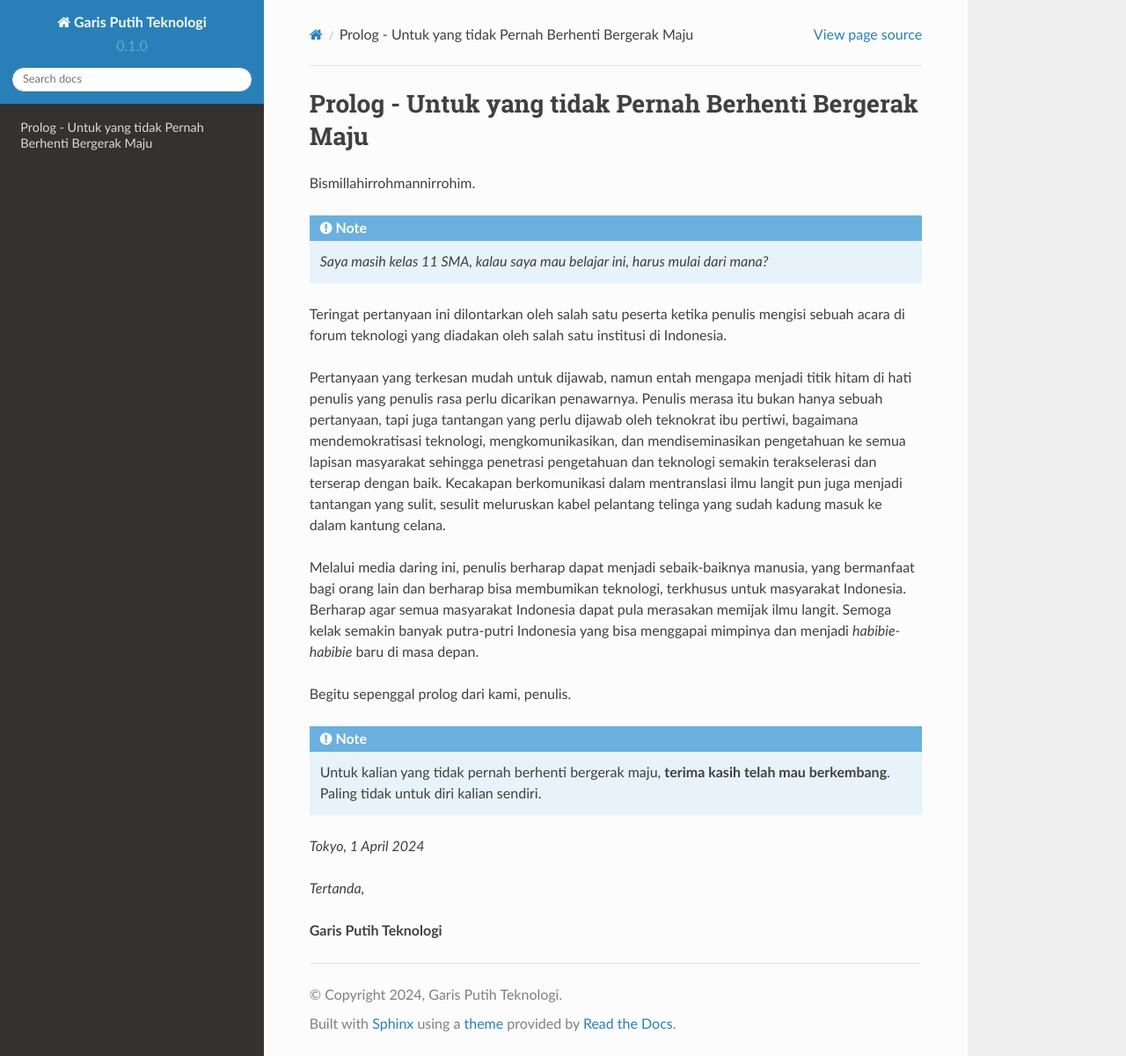
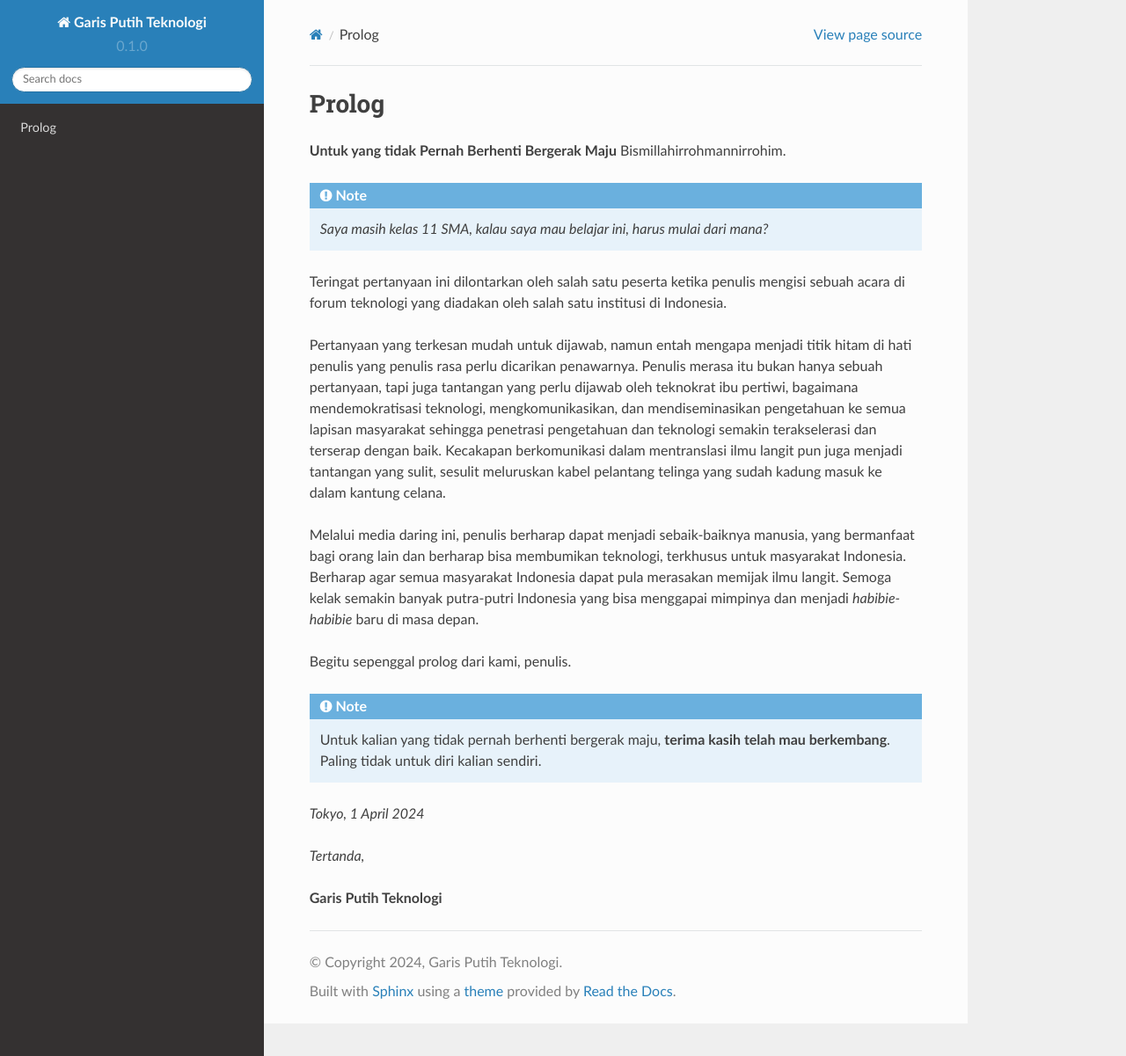
Before and after one commit to garisputihteknologi/garisputihteknologi, a Sphinx documentation site: the page built from docs/source/index.rst, in a window 1280 px wide and 1201 px high. Shown: the whole window at 88% size. Built offline with Sphinx 7.4.7 and the Read the Docs theme 2.0.0, drawn with Linux system fonts in a browser that asks for light colours.

Commit message:
Update index.rst

```diff
--- a/docs/source/index.rst
+++ b/docs/source/index.rst
@@ -1,5 +1,7 @@
-Prolog - Untuk yang tidak Pernah Berhenti Bergerak Maju
-=======================================================
+Prolog
+======
+
+**Untuk yang tidak Pernah Berhenti Bergerak Maju**
 Bismillahirrohmannirrohim.
 
 .. note::
```
